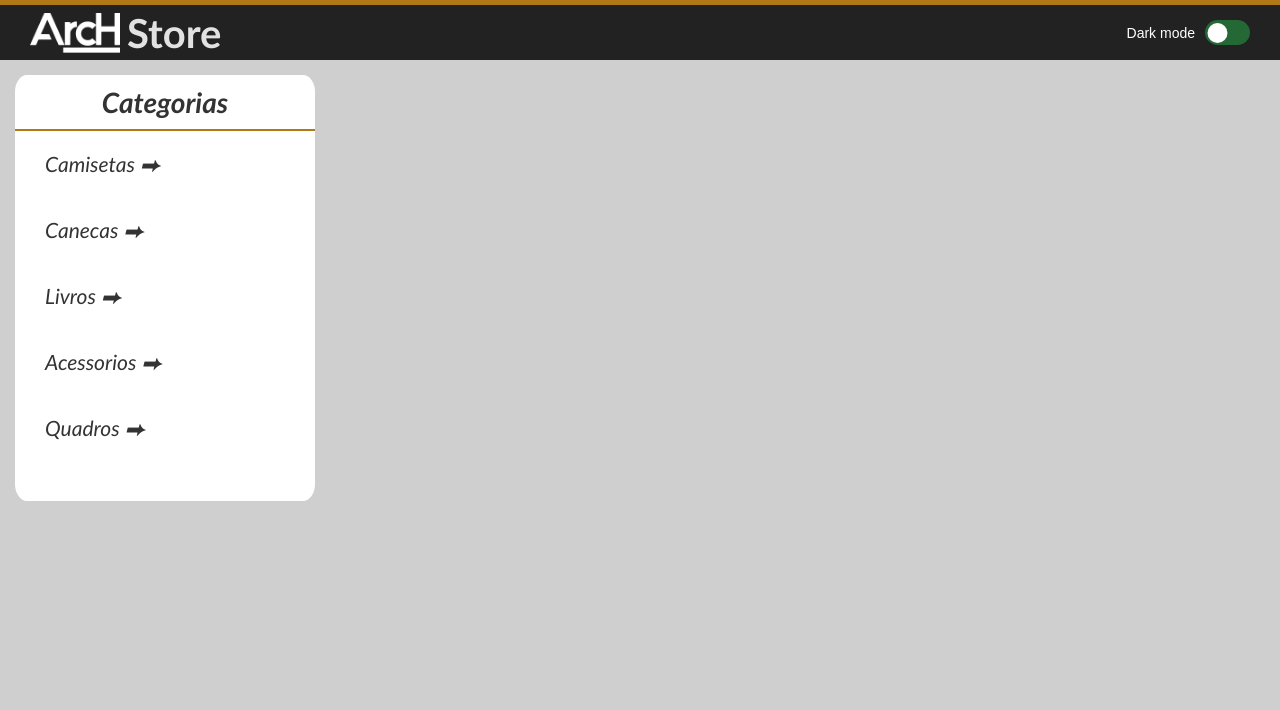
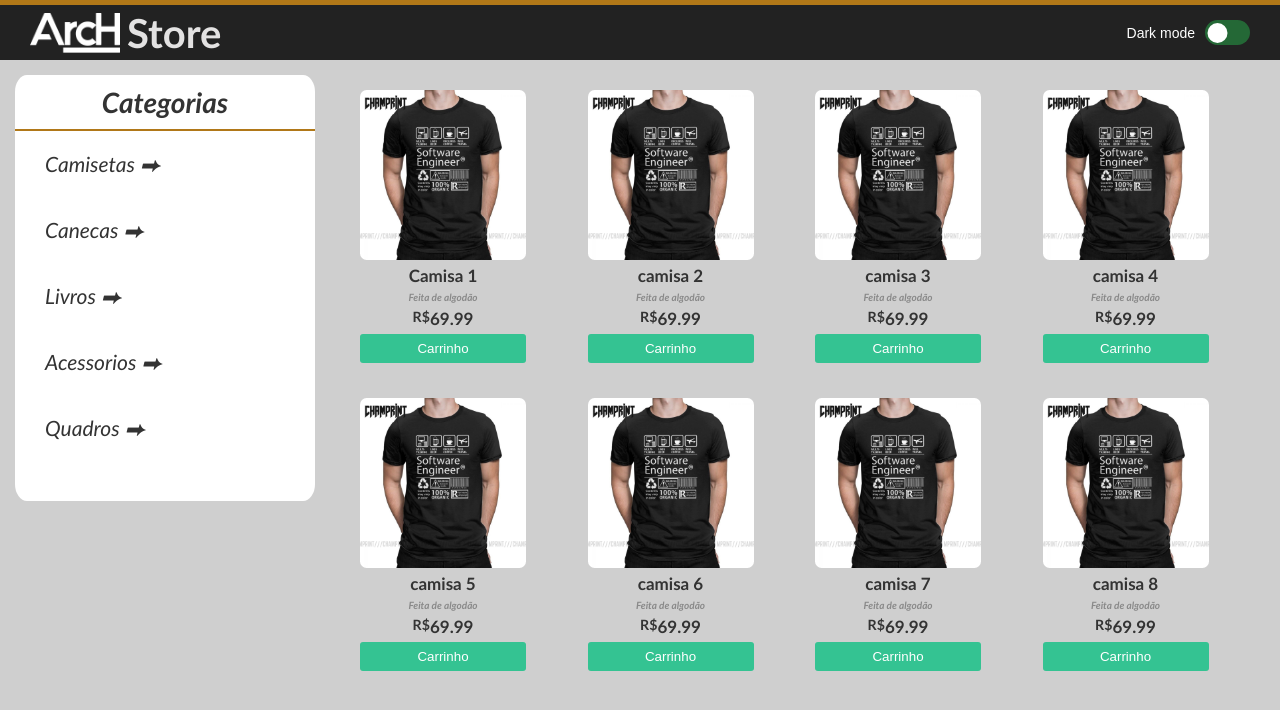
Before and after one commit to joaosantos73/arch-store, a React (Create React App) app: page / in a window 1280 px wide. Shown: the top 710 px of the page. Built offline with nearby package versions, Linux system fonts and the light colour scheme.

Commit message:
products

```diff
--- a/src/App.tsx
+++ b/src/App.tsx
@@ -6,7 +6,8 @@ import light from './styles/themes/light';
 import dark from './styles/themes/dark';
 import GlobalStyle from './styles/global';
 import Header from './components/Header';
-import Categories from './components/Categories';
+import Home from './pages/Home';
+
 
 function App() {
   const [theme, setTheme] = usePersistedState<DefaultTheme>('theme', light);
@@ -20,10 +21,7 @@ function App() {
       <ThemeProvider theme={theme}>
         <GlobalStyle />
         <Header toogleTheme={toogleTheme}/>
-        <Categories />
-        <div className="content">
-
-        </div>
+        <Home />
 
       </ThemeProvider>
     </div>
--- /dev/null
+++ b/src/components/Products/index.tsx
@@ -0,0 +1,72 @@
+import React from 'react';
+import { Container } from './style';
+import camiseta1 from '../../assets/camiseta1.jpg'
+
+const Products: React.FC = () => {
+    const items = [
+        {
+            id: 1,
+            name: 'Camisa 1',
+            price: 69.99,
+            description: 'Feita de algodão'
+        },
+        {
+            id: 1,
+            name: 'camisa 2',
+            price: 69.99,
+            description: 'Feita de algodão'
+        },
+        {
+            id: 1,
+            name: 'camisa 3',
+            price: 69.99,
+            description: 'Feita de algodão'
+        },
+        {
+            id: 1,
+            name: 'camisa 4',
+            price: 69.99,
+            description: 'Feita de algodão'
+        },
+        {
+            id: 1,
+            name: 'camisa 5',
+            price: 69.99,
+            description: 'Feita de algodão'
+        },
+        {
+            id: 1,
+            name: 'camisa 6',
+            price: 69.99,
+            description: 'Feita de algodão'
+        },
+        {
+            id: 1,
+            name: 'camisa 7',
+            price: 69.99,
+            description: 'Feita de algodão'
+        },
+        {
+            id: 1,
+            name: 'camisa 8',
+            price: 69.99,
+            description: 'Feita de algodão'
+        }
+    ];
+
+    return (
+       <Container>
+           {items.map((item) => (
+                <div className='products' key={item.id}>
+                    <img src={camiseta1} alt="Camiseta"/>
+                    <p>{item.name}</p>
+                    <p className='description'>{item.description}</p>
+                    <span><sup>R$</sup>{item.price}</span>
+                    <button>Carrinho</button>
+                </div>
+           ))}
+       </Container>
+    )
+};
+
+export default Products;
--- /dev/null
+++ b/src/components/Products/style.ts
@@ -0,0 +1,61 @@
+import styled from 'styled-components';
+
+export const Container = styled.div`
+    margin: 30px 30px;
+    flex: 1;
+    display: grid;
+    grid-template-columns: repeat(auto-fit, minmax(200px, 1fr));
+    gap: 20px;
+    width: 100%;
+
+    .products {
+        margin-bottom: 15px;
+
+        img {
+            display: block;
+            height: 170px;
+            width: 80%;
+            border-radius: 4%;
+            cursor: pointer;
+            transition: .5s ease;
+            backface-visibility: hidden;
+        }
+
+        button {
+            display: flex;
+            justify-content: center;
+            align-items: center;
+            text-align: center;
+            background-color: #34c392;
+            border: none;
+            padding: 7px;
+            border-radius: 3px;
+            margin-top: 5px;
+            width: 80%;
+            color: #fff;
+            cursor: pointer;
+        }
+
+        p, span {
+            display: flex;
+            justify-content: center;
+            margin-top: 5px;
+            font-family: 'Gill Sans', 'Gill Sans MT', Calibri, 'Trebuchet MS', sans-serif;
+            font-size: 17px;
+            font-weight: bold;
+            width: 80%;
+        }
+
+        .description {
+            font-size: 10px;
+            font-family: 'Gill Sans', 'Gill Sans MT', Calibri, 'Trebuchet MS', sans-serif;
+            font-style: italic;
+            color: #898989;
+        }
+
+    }
+
+    img:hover {
+        opacity: 0.4;
+    }
+`;
--- /dev/null
+++ b/src/pages/Home/index.tsx
@@ -0,0 +1,15 @@
+import React from 'react';
+import Categories from '../../components/Categories';
+import Products from '../../components/Products';
+import { Container } from './style';
+
+const Home: React.FC = () => {
+    return (
+       <Container>
+           <Categories />
+           <Products />
+       </Container>
+    )
+};
+
+export default Home;
--- /dev/null
+++ b/src/pages/Home/style.ts
@@ -0,0 +1,5 @@
+import styled from 'styled-components';
+
+export const Container = styled.div`
+    display: flex;
+`;
```
Also changed, not shown: src/assets/camiseta1.jpg (added).
